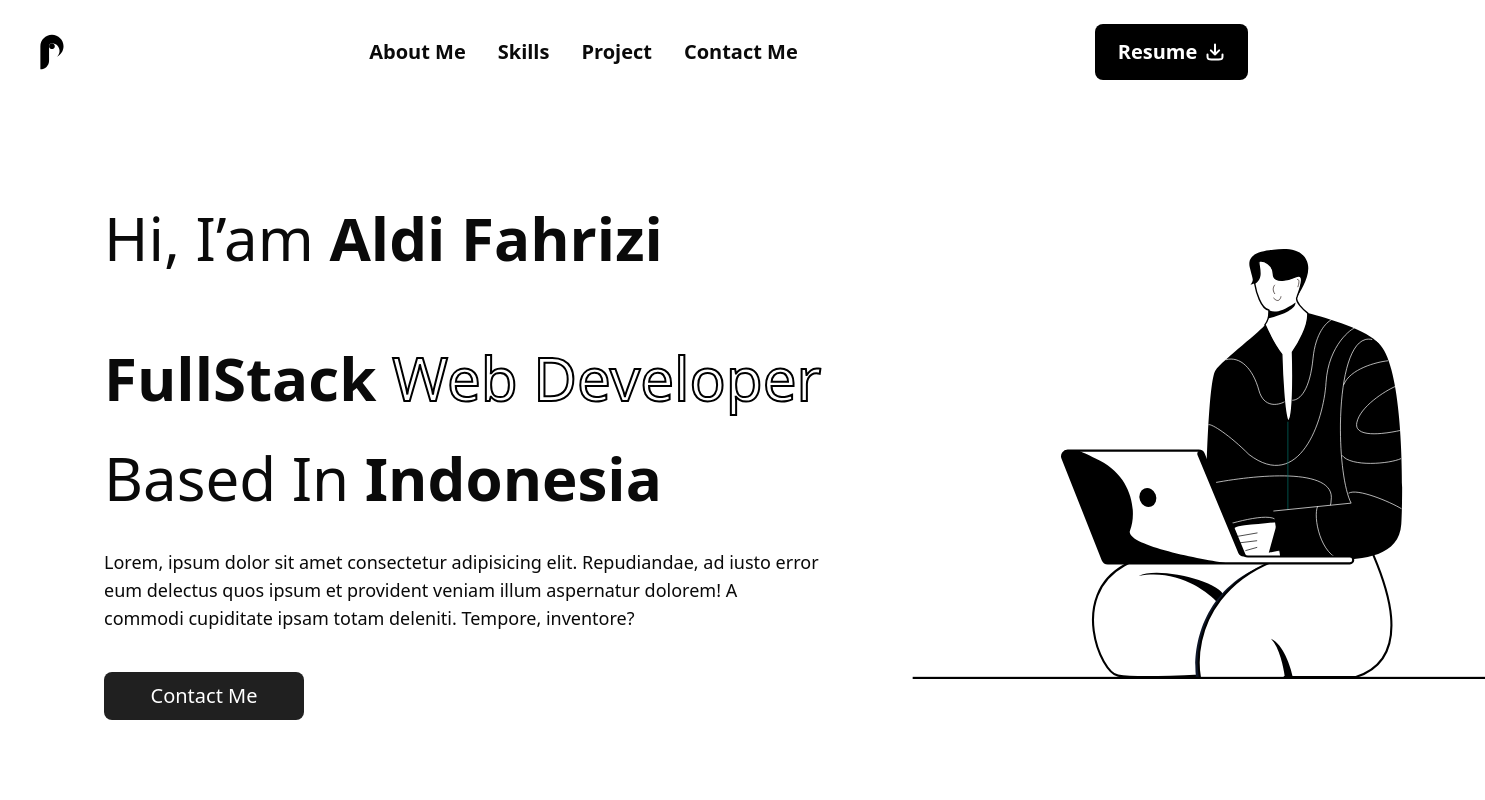
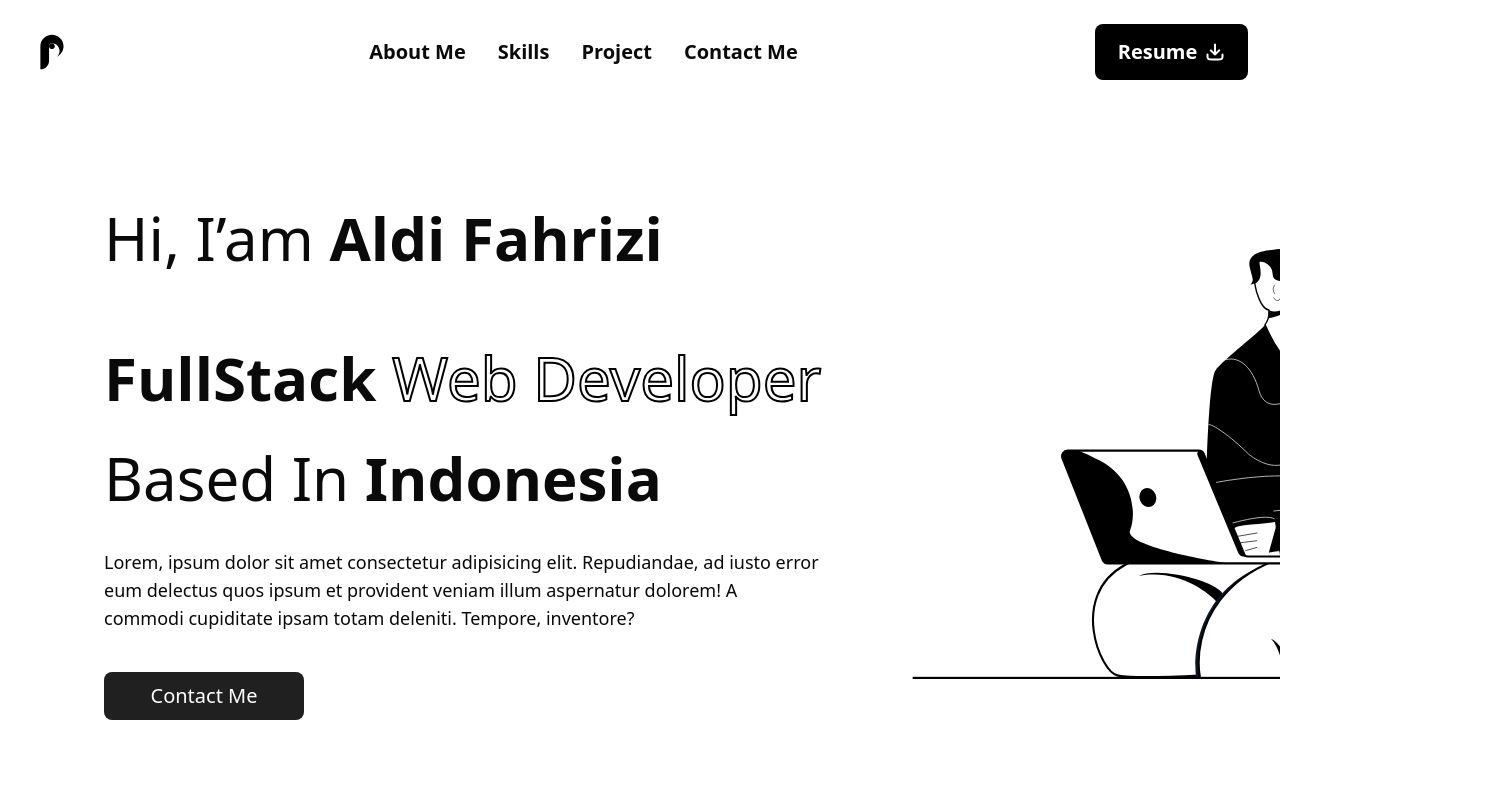
Before and after one commit to aldifhrent/portfolio-cc, a React (Vite) app: page / in a window 1280 px wide. Shown: the top 800 px of the page, 1485 px wide, since content can reach past the window. Built offline with nearby package versions, Linux system fonts and the light colour scheme.

Commit message:
hotfix: add overlay x

```diff
--- a/src/App.tsx
+++ b/src/App.tsx
@@ -12,7 +12,7 @@
 function App() {
   return (
     <>
-      <div className="flex flex-col w-full">
+      <div className="flex flex-col w-full overflow-x-hidden">
         <Header />
         <Hero />
         <AboutMe />
```
